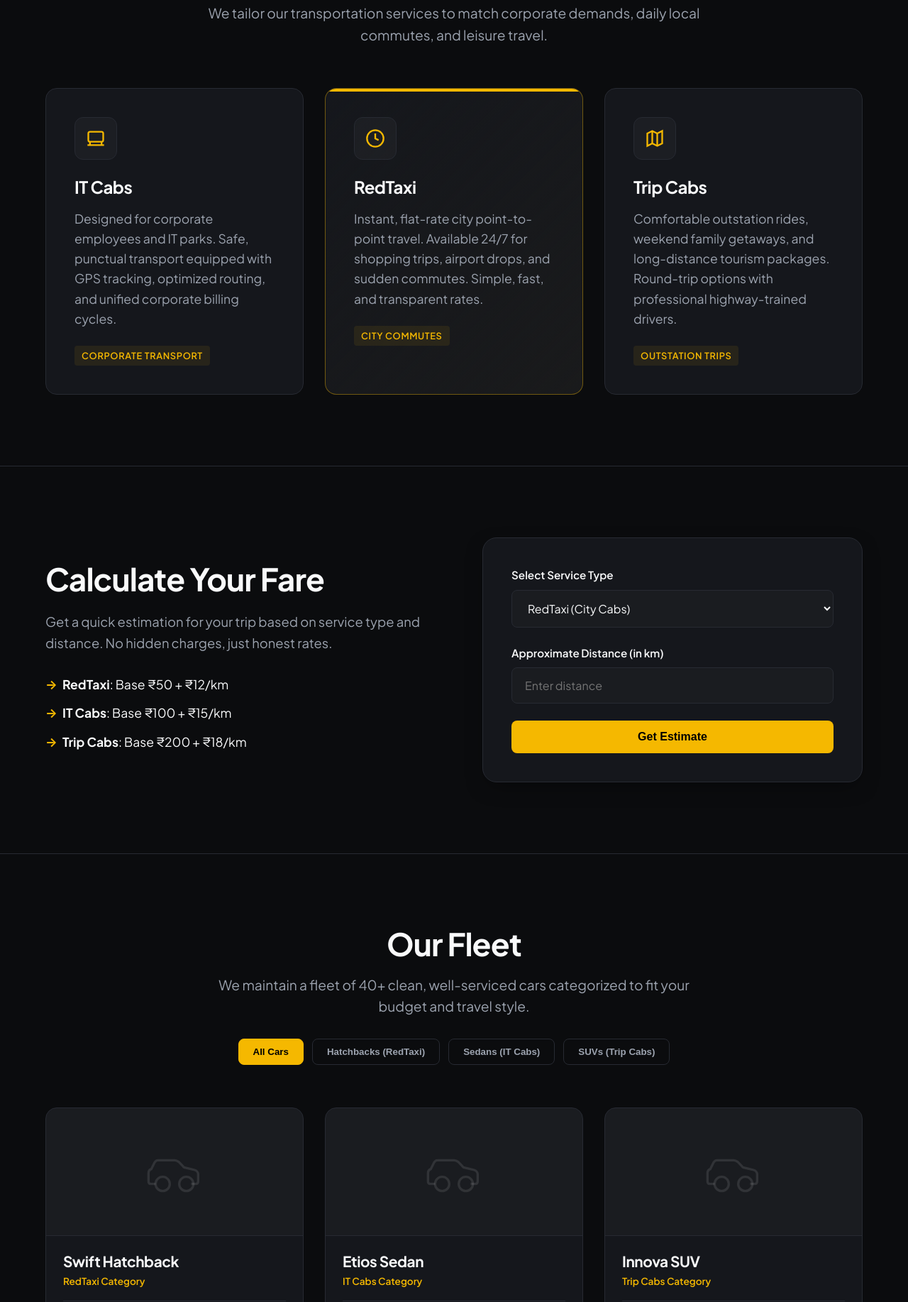
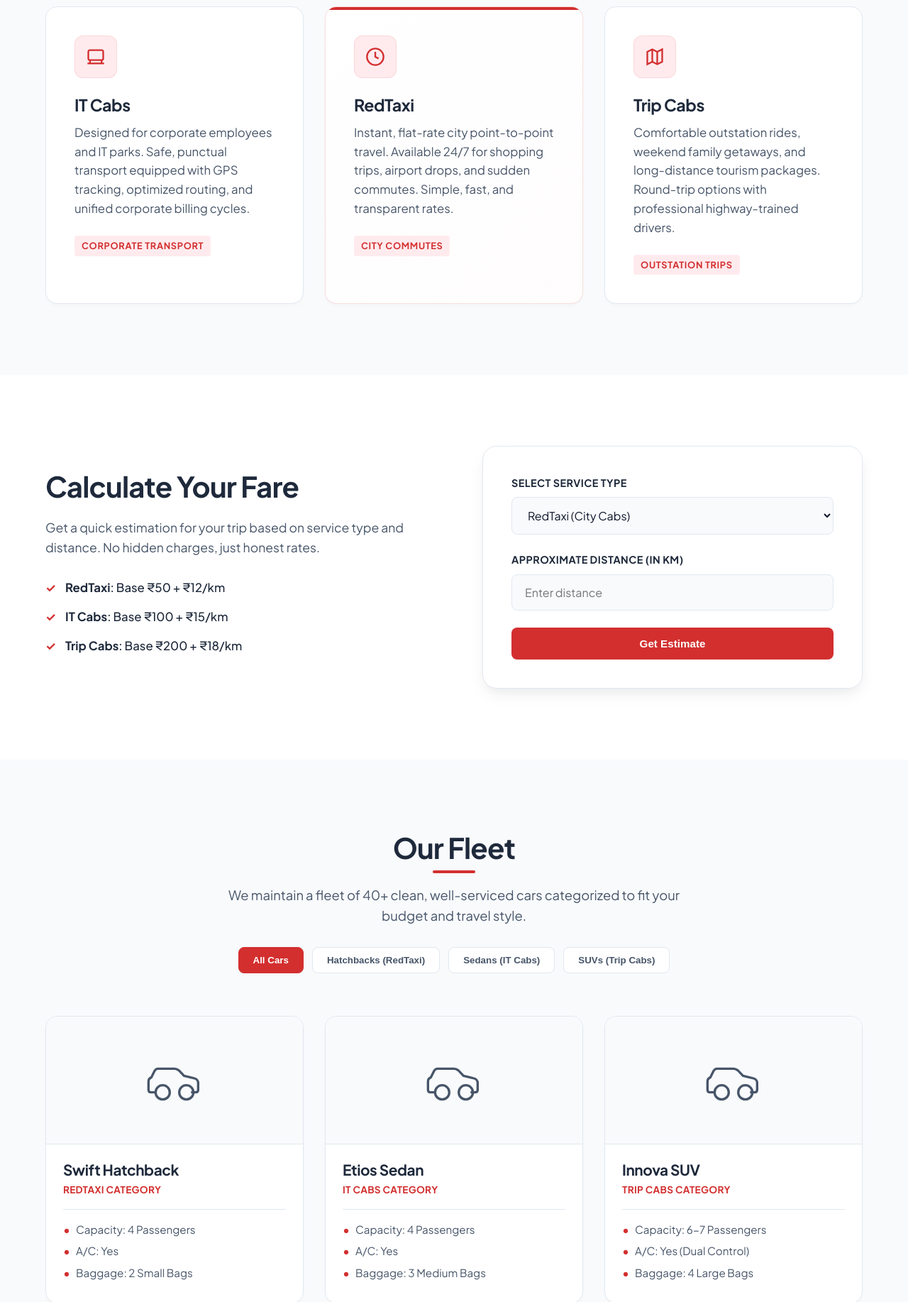
Before and after one commit to hrkosarinfo-debug/Project-Vidhai, a plain HTML site: page index.html in a window 1280 px wide. Shown: the part 966-2800 px from the top of the page at 71% size. Drawn offline with Linux system fonts and the light colour scheme.

Commit message:
Update UI to a professional light theme

```diff
--- a/style.css
+++ b/style.css
@@ -1,19 +1,23 @@
-/* --- Kosar Infotech CSS Stylesheet --- */
+/* --- Kosar Infotech CSS Stylesheet (Professional Light Theme) --- */
 
 :root {
-    --primary: #F5B800;
-    --primary-hover: #D4A000;
-    --bg-main: #0B0C0E;
-    --bg-card: #15171C;
-    --bg-card-hover: #1D2027;
-    --border-color: #272A32;
-    --text-primary: #F9FAFB;
-    --text-muted: #9CA3AF;
+    --primary: #D32F2F;            /* Premium Corporate Red */
+    --primary-hover: #B71C1C;
+    --primary-light: #FFEBEE;
+    --secondary: #1E293B;          /* Slate Deep Blue/Gray */
+    --secondary-hover: #0F172A;
+    --bg-main: #F8FAFC;            /* Clean light background */
+    --bg-card: #FFFFFF;            /* Pure white cards */
+    --bg-card-hover: #F1F5F9;
+    --border-color: #E2E8F0;       /* Soft border */
+    --text-primary: #0F172A;       /* High-contrast slate text */
+    --text-muted: #475569;         /* Readable muted text */
     --success: #10B981;
     --font-sans: 'Plus Jakarta Sans', system-ui, -apple-system, sans-serif;
-    --transition: all 0.3s cubic-bezier(0.4, 0, 0.2, 1);
-    --shadow: 0 10px 30px -10px rgba(0, 0, 0, 0.5);
-    --glow: 0 0 20px rgba(245, 184, 0, 0.2);
+    --transition: all 0.25s cubic-bezier(0.4, 0, 0.2, 1);
+    --shadow: 0 10px 25px -5px rgba(15, 23, 42, 0.08), 0 8px 16px -6px rgba(15, 23, 42, 0.04);
+    --shadow-hover: 0 20px 25px -5px rgba(15, 23, 42, 0.12), 0 10px 10px -5px rgba(15, 23, 42, 0.06);
+    --glow: 0 0 15px rgba(211, 47, 47, 0.15);
 }
 
 /* Base Reset & Styling */
@@ -44,22 +48,46 @@ h1, h2, h3, h4 {
     font-weight: 700;
     letter-spacing: -0.02em;
     line-height: 1.2;
-    color: var(--text-primary);
+    color: var(--secondary);
 }
 
 h1 {
-    font-size: clamp(2.5rem, 5vw, 4.5rem);
+    font-size: clamp(2.5rem, 5vw, 4rem);
     margin-bottom: 24px;
 }
 
 h2 {
-    font-size: clamp(2rem, 3.5vw, 2.75rem);
+    font-size: clamp(2rem, 3.5vw, 2.5rem);
     margin-bottom: 16px;
+    position: relative;
+    padding-bottom: 12px;
+}
+
+h2::after {
+    content: '';
+    position: absolute;
+    bottom: 0;
+    left: 50%;
+    transform: translateX(-50%);
+    width: 60px;
+    height: 4px;
+    background-color: var(--primary);
+    border-radius: 2px;
+}
+
+.section-header h2::after {
+    left: 50%;
+    transform: translateX(-50%);
+}
+
+h3 {
+    font-size: 1.35rem;
+    margin-bottom: 12px;
 }
 
 p {
     color: var(--text-muted);
-    font-size: 1.1rem;
+    font-size: 1.05rem;
     font-weight: 400;
 }
 
@@ -67,15 +95,14 @@ p {
     color: var(--primary);
 }
 
-.text-glow {
-    color: var(--text-primary);
-    text-shadow: 0 0 15px rgba(249, 250, 251, 0.3);
-}
-
 /* Common Layout Sections */
 section {
     padding: 100px 0;
-    border-bottom: 1px solid var(--border-color);
+    background-color: var(--bg-card);
+}
+
+section:nth-of-type(even) {
+    background-color: var(--bg-main);
 }
 
 .section-header {
@@ -85,19 +112,19 @@ section {
 }
 
 .section-header p {
-    font-size: 1.2rem;
+    font-size: 1.15rem;
 }
 
 /* Badges & Buttons */
 .badge {
     display: inline-block;
     padding: 6px 14px;
-    background-color: rgba(245, 184, 0, 0.1);
+    background-color: var(--primary-light);
     color: var(--primary);
-    border: 1px solid rgba(245, 184, 0, 0.2);
+    border: 1px solid rgba(211, 47, 47, 0.15);
     border-radius: 100px;
-    font-size: 0.85rem;
-    font-weight: 600;
+    font-size: 0.8rem;
+    font-weight: 700;
     text-transform: uppercase;
     letter-spacing: 0.05em;
     margin-bottom: 20px;
@@ -109,7 +136,7 @@ section {
     justify-content: center;
     padding: 14px 28px;
     font-weight: 600;
-    font-size: 1rem;
+    font-size: 0.95rem;
     border-radius: 8px;
     cursor: pointer;
     text-decoration: none;
@@ -119,25 +146,25 @@ section {
 
 .btn-primary {
     background-color: var(--primary);
-    color: #000;
+    color: #FFFFFF;
 }
 
 .btn-primary:hover {
     background-color: var(--primary-hover);
     transform: translateY(-2px);
-    box-shadow: var(--glow);
+    box-shadow: 0 8px 20px rgba(211, 47, 47, 0.25);
 }
 
 .btn-secondary {
     background-color: transparent;
-    color: var(--text-primary);
+    color: var(--secondary);
     border: 1px solid var(--border-color);
     margin-left: 16px;
 }
 
 .btn-secondary:hover {
-    background-color: rgba(255, 255, 255, 0.05);
-    border-color: var(--text-primary);
+    background-color: var(--bg-main);
+    border-color: var(--secondary);
     transform: translateY(-2px);
 }
 
@@ -152,10 +179,10 @@ section {
     left: 0;
     width: 100%;
     z-index: 1000;
-    background-color: rgba(11, 12, 14, 0.85);
+    background-color: rgba(255, 255, 255, 0.9);
     backdrop-filter: blur(12px);
     border-bottom: 1px solid var(--border-color);
-    padding: 20px 0;
+    padding: 16px 0;
     transition: var(--transition);
 }
 
@@ -182,6 +209,7 @@ section {
     font-size: 1.4rem;
     font-weight: 800;
     letter-spacing: -0.03em;
+    color: var(--secondary);
 }
 
 #navbar {
@@ -193,7 +221,7 @@ section {
     color: var(--text-muted);
     text-decoration: none;
     font-size: 0.95rem;
-    font-weight: 500;
+    font-weight: 600;
     transition: var(--transition);
 }
 
@@ -203,17 +231,18 @@ section {
 
 .nav-cta {
     padding: 10px 20px;
-    font-size: 0.9rem;
+    font-size: 0.85rem;
 }
 
 /* Hero Section */
 #hero {
     position: relative;
-    min-height: 100vh;
+    min-height: 85vh;
     display: flex;
     align-items: center;
     padding-top: 140px;
-    background-image: radial-gradient(circle at 80% 50%, rgba(245, 184, 0, 0.08), transparent 45%);
+    background: radial-gradient(circle at 80% 50%, rgba(211, 47, 47, 0.04), transparent 45%), var(--bg-card);
+    border-bottom: 1px solid var(--border-color);
 }
 
 .hero-container {
@@ -222,12 +251,13 @@ section {
 }
 
 .hero-content {
-    max-width: 650px;
+    max-width: 700px;
 }
 
 .hero-content p {
-    font-size: 1.25rem;
+    font-size: 1.2rem;
     margin-bottom: 40px;
+    color: var(--text-muted);
 }
 
 .hero-actions {
@@ -250,18 +280,18 @@ section {
     transition: var(--transition);
     position: relative;
     overflow: hidden;
+    box-shadow: 0 4px 6px -1px rgba(0, 0, 0, 0.02), 0 2px 4px -1px rgba(0, 0, 0, 0.01);
 }
 
 .service-card:hover {
     transform: translateY(-8px);
-    border-color: rgba(245, 184, 0, 0.3);
-    background-color: var(--bg-card-hover);
-    box-shadow: var(--shadow);
+    border-color: rgba(211, 47, 47, 0.2);
+    box-shadow: var(--shadow-hover);
 }
 
 .service-card.highlighted {
-    border-color: rgba(245, 184, 0, 0.4);
-    background-image: linear-gradient(135deg, var(--bg-card) 0%, rgba(245, 184, 0, 0.02) 100%);
+    border-color: rgba(211, 47, 47, 0.15);
+    background-image: linear-gradient(135deg, var(--bg-card) 0%, rgba(211, 47, 47, 0.01) 100%);
 }
 
 .service-card.highlighted::after {
@@ -277,8 +307,8 @@ section {
 .service-icon {
     width: 60px;
     height: 60px;
-    background-color: rgba(255, 255, 255, 0.03);
-    border: 1px solid var(--border-color);
+    background-color: var(--primary-light);
+    border: 1px solid rgba(211, 47, 47, 0.1);
     border-radius: 12px;
     display: flex;
     align-items: center;
@@ -293,8 +323,9 @@ section {
 }
 
 .service-card h3 {
-    font-size: 1.5rem;
-    margin-bottom: 16px;
+    font-size: 1.45rem;
+    margin-bottom: 12px;
+    color: var(--secondary);
 }
 
 .service-card p {
@@ -304,11 +335,11 @@ section {
 .service-tag {
     display: inline-block;
     font-size: 0.8rem;
-    font-weight: 600;
+    font-weight: 700;
     text-transform: uppercase;
     letter-spacing: 0.05em;
     color: var(--primary);
-    background-color: rgba(245, 184, 0, 0.08);
+    background-color: var(--primary-light);
     padding: 4px 10px;
     border-radius: 4px;
 }
@@ -322,12 +353,18 @@ section {
 }
 
 .calc-info h2 {
+    text-align: left;
+    padding-bottom: 0;
     margin-bottom: 20px;
+}
+
+.calc-info h2::after {
+    display: none;
 }
 
 .calc-info p {
     margin-bottom: 30px;
-    font-size: 1.15rem;
+    font-size: 1.1rem;
 }
 
 .rate-list {
@@ -335,15 +372,16 @@ section {
 }
 
 .rate-list li {
-    font-size: 1.1rem;
-    margin-bottom: 12px;
-    padding-left: 24px;
+    font-size: 1.05rem;
+    margin-bottom: 14px;
+    padding-left: 28px;
     position: relative;
-    color: var(--text-primary);
+    color: var(--secondary);
+    font-weight: 500;
 }
 
 .rate-list li::before {
-    content: '→';
+    content: '✓';
     position: absolute;
     left: 0;
     color: var(--primary);
@@ -364,10 +402,12 @@ section {
 
 .form-group label {
     display: block;
-    font-weight: 600;
+    font-weight: 700;
     margin-bottom: 8px;
-    font-size: 0.95rem;
-    color: var(--text-primary);
+    font-size: 0.9rem;
+    color: var(--secondary);
+    text-transform: uppercase;
+    letter-spacing: 0.03em;
 }
 
 .form-group input,
@@ -375,7 +415,7 @@ section {
 .form-group textarea {
     width: 100%;
     padding: 14px 18px;
-    background-color: rgba(255, 255, 255, 0.02);
+    background-color: var(--bg-main);
     border: 1px solid var(--border-color);
     border-radius: 8px;
     color: var(--text-primary);
@@ -389,7 +429,8 @@ section {
 .form-group select:focus,
 .form-group textarea:focus {
     border-color: var(--primary);
-    background-color: rgba(255, 255, 255, 0.04);
+    background-color: var(--bg-card);
+    box-shadow: 0 0 0 4px rgba(211, 47, 47, 0.08);
 }
 
 #calc-result {
@@ -401,7 +442,7 @@ section {
 }
 
 #calc-result h3 {
-    font-size: 1.1rem;
+    font-size: 0.95rem;
     color: var(--text-muted);
     text-transform: uppercase;
     letter-spacing: 0.08em;
@@ -429,7 +470,7 @@ section {
 }
 
 .filter-btn {
-    background-color: transparent;
+    background-color: var(--bg-card);
     color: var(--text-muted);
     border: 1px solid var(--border-color);
     padding: 10px 20px;
@@ -439,10 +480,14 @@ section {
     transition: var(--transition);
 }
 
-.filter-btn:hover,
+.filter-btn:hover {
+    border-color: var(--secondary);
+    color: var(--secondary);
+}
+
 .filter-btn.active {
     background-color: var(--primary);
-    color: #000;
+    color: #FFFFFF;
     border-color: var(--primary);
 }
 
@@ -459,27 +504,29 @@ section {
     border-radius: 16px;
     overflow: hidden;
     transition: var(--transition);
+    box-shadow: 0 4px 6px -1px rgba(0, 0, 0, 0.02);
 }
 
 .fleet-card:hover {
     border-color: var(--border-color);
     transform: translateY(-4px);
-    box-shadow: var(--shadow);
+    box-shadow: var(--shadow-hover);
 }
 
 .fleet-img-placeholder {
     height: 180px;
-    background-color: rgba(255, 255, 255, 0.02);
+    background-color: var(--bg-main);
     border-bottom: 1px solid var(--border-color);
     display: flex;
     align-items: center;
     justify-content: center;
-    color: rgba(255, 255, 255, 0.1);
+    color: rgba(30, 41, 59, 0.1);
 }
 
 .car-icon {
     width: 80px;
     height: 80px;
+    color: var(--text-muted);
 }
 
 .fleet-info {
@@ -489,14 +536,17 @@ section {
 .fleet-info h3 {
     font-size: 1.3rem;
     margin-bottom: 4px;
+    color: var(--secondary);
 }
 
 .fleet-category {
     font-size: 0.85rem;
     color: var(--primary);
-    font-weight: 600;
+    font-weight: 700;
     display: block;
     margin-bottom: 16px;
+    text-transform: uppercase;
+    letter-spacing: 0.02em;
 }
 
 .fleet-specs {
@@ -509,7 +559,7 @@ section {
     font-size: 0.95rem;
     color: var(--text-muted);
     margin-bottom: 6px;
-    padding-left: 14px;
+    padding-left: 18px;
     position: relative;
 }
 
@@ -518,6 +568,7 @@ section {
     position: absolute;
     left: 0;
     color: var(--primary);
+    font-weight: bold;
 }
 
 /* Contact Section */
@@ -529,12 +580,18 @@ section {
 }
 
 .contact-info h2 {
+    text-align: left;
+    padding-bottom: 0;
     margin-bottom: 24px;
+}
+
+.contact-info h2::after {
+    display: none;
 }
 
 .contact-info p {
     margin-bottom: 40px;
-    font-size: 1.15rem;
+    font-size: 1.1rem;
 }
 
 .contact-meta {
@@ -544,10 +601,11 @@ section {
 }
 
 .meta-item {
-    font-size: 1.1rem;
+    font-size: 1.05rem;
     padding-left: 30px;
     position: relative;
-    color: var(--text-primary);
+    color: var(--secondary);
+    font-weight: 500;
 }
 
 .meta-item::before {
@@ -555,7 +613,7 @@ section {
     position: absolute;
     left: 0;
     color: var(--success);
-    font-weight: 700;
+    font-weight: 900;
 }
 
 .contact-card {
@@ -586,9 +644,14 @@ section {
 
 /* Footer Section */
 footer {
-    background-color: #050608;
+    background-color: var(--secondary);
     padding: 80px 0 40px 0;
-    border-top: 1px solid var(--border-color);
+    border-top: 1px solid var(--secondary);
+    color: rgba(255, 255, 255, 0.8);
+}
+
+footer h4, footer .logo-text {
+    color: #FFFFFF;
 }
 
 .footer-container {
@@ -604,6 +667,7 @@ footer {
 .footer-brand p {
     margin-top: 20px;
     font-size: 1rem;
+    color: rgba(255, 255, 255, 0.6);
 }
 
 .footer-links {
@@ -614,11 +678,10 @@ footer {
 
 .footer-links h4 {
     margin-bottom: 10px;
-    color: var(--text-primary);
 }
 
 .footer-links a {
-    color: var(--text-muted);
+    color: rgba(255, 255, 255, 0.6);
     text-decoration: none;
     transition: var(--transition);
 }
@@ -629,13 +692,14 @@ footer {
 
 .footer-bottom {
     grid-column: 1 / -1;
-    border-top: 1px solid var(--border-color);
+    border-top: 1px solid rgba(255, 255, 255, 0.1);
     padding-top: 30px;
     text-align: center;
 }
 
 .footer-bottom p {
     font-size: 0.9rem;
+    color: rgba(255, 255, 255, 0.5);
 }
 
 /* Animations */
@@ -663,7 +727,7 @@ footer {
     }
 
     #navbar {
-        display: none; /* In full production would replace with mobile menu */
+        display: none;
     }
 
     .footer-container {
```
